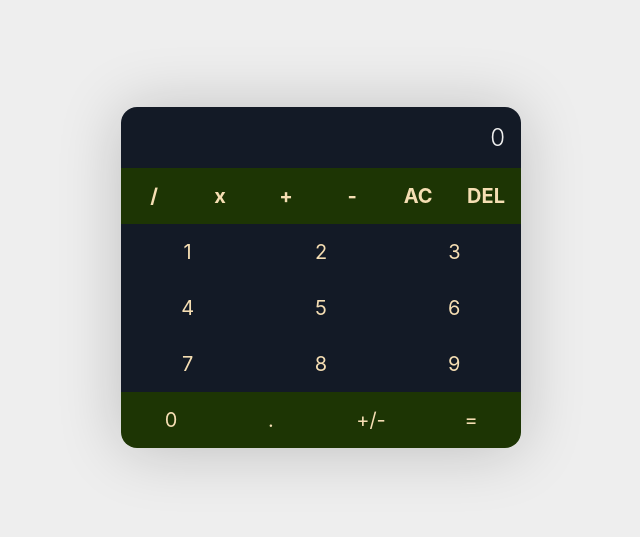
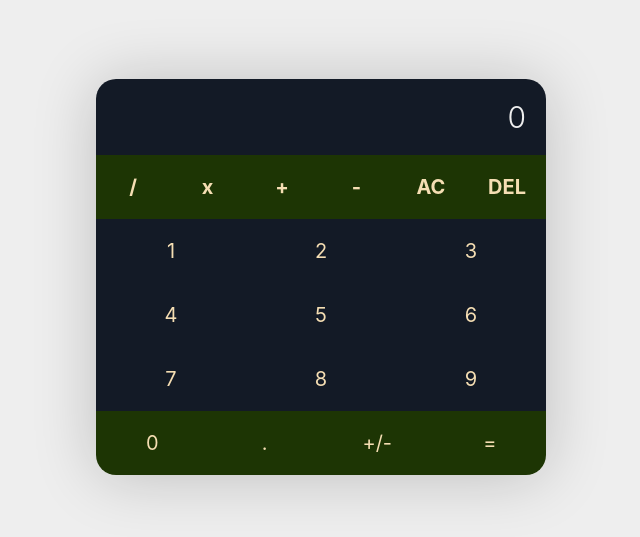
Before and after one commit to saraperkaj/sevulator, a React (Create React App) app: page / in a window 1280 px wide. Shown: the part 123-660 px from the top of the page, without its empty margins (319-959 px from the left). Built offline with nearby package versions, Linux system fonts and the light colour scheme.

Commit message:
all clear button kinda wokrs.

```diff
--- a/src/App.js
+++ b/src/App.js
@@ -1,36 +1,39 @@
 import React, { useState } from "react";
 
 const App = () => {
+  const operators = ["/", "x", "+", "-", ".", "+/-"];
+
+  const [result, setResult] = useState("");
   const [cal, setCal] = useState("");
-  const [result, setResult] = useState("");
 
-  const operators = ["/", "*", "+", "-", ".", "+/-"];
-
-  const updateCal = (value) => {
+  const updateCal = (input) => {
     //limit the operations so that you dont see more than one in a row
 
-    //if the last value is an operator and cal has nothing or the value is an operator and the last value was also an operator
+    //if the last input is an operator and cal has nothing or the input is an operator and the last input was also an operator
     if (
-      (operators.includes(value) && cal === "") ||
-      (operators.includes(value) && operators.includes(cal.slice(-1)))
+      (operators.includes(input) && cal === "") ||
+      (operators.includes(input) && operators.includes(cal.slice(-1)))
     ) {
       //then empty return so it wont do anything
       return;
     }
-    setCal(cal + value);
+    //
+    setCal(cal + input);
 
     //if the last input was not an operator
-    if (!operators.includes(value)) {
+    if (!operators.includes(input)) {
       //then eval() the cal and val and make it a string so that eval works
-      setResult(eval(cal + value).toString());
+      //have to update code to not use eval()(whoops)
+      setResult(eval(cal + input).toString());
     }
   };
+
+  //add helper function for the logic of making a integer either negative or positve but we'll probably have to alter the display so that only one number shows up at a time so that way we can make whatever is on display negative or positive (*-1)
 
   const createNums = () => {
     const nums = [];
 
     for (let i = 1; i < 10; i++) {
-      //uuggghhhh needed to add the onClick to this button as well! cant believe i forgrt ),:<
       nums.push(
         <button onClick={() => updateCal(i.toString())} key={i}>
           {i}
@@ -46,11 +49,16 @@ const App = () => {
   };
 
   const delLast = () => {
-    const value = cal.slice(0, -1);
-    setCal(value);
+    if (cal === "") {
+      return;
+    }
+    const input = cal.slice(0, -1);
+    setCal(input);
   };
 
-  const allClear = () => {};
+  const allClear = () => {
+    setCal("");
+  };
 
   //maybe make a helper function so that the commas will show up when you enter a number like 1000000 so it'll show up as 1,000,000?
 
@@ -63,11 +71,11 @@ const App = () => {
 
         <div className="operators">
           <button onClick={() => updateCal("/")}>/</button>
-          <button onClick={() => updateCal("*")}>x</button>
+          <button onClick={() => updateCal("x")}>x</button>
           <button onClick={() => updateCal("+")}>+</button>
           <button onClick={() => updateCal("-")}>-</button>
 
-          <button>AC</button>
+          <button onClick={allClear}>AC</button>
           <button onClick={delLast}>DEL</button>
         </div>
 
--- a/src/index.css
+++ b/src/index.css
@@ -1,6 +1,5 @@
 :root {
   --primary: #1d3504;
-  --secondary: #151bc0;
   --dark: #131a26;
   --light: #eee;
 }
@@ -22,29 +21,29 @@ body {
   min-height: 100vh;
   align-items: center;
   justify-content: center;
-  padding: 16px;
+  padding: 20px;
 }
 
 .calculator {
   width: 100%;
-  max-width: 400px;
+  max-width: 450px;
   background-color: whitesmoke;
-  border-radius: 16px;
+  border-radius: 20px;
   overflow: hidden;
   box-shadow: 0px 2px 64px rgba(0, 0, 0, 0.2);
 }
 
 .display {
-  padding: 16px;
+  padding: 20px;
   text-align: right;
   background-color: var(--dark);
   color: var(--light);
-  font-size: 24px;
+  font-size: 30px;
   font-weight: 300;
 }
 
 .display span {
-  font-size: 14px;
+  font-size: 20px;
   color: #888;
 }
 
@@ -54,7 +53,7 @@ button {
   outline: none;
   color: wheat;
   font-size: 20px;
-  padding: 16px;
+  padding: 20px;
   cursor: pointer;
   transition: 0.4s;
 }
@@ -68,9 +67,9 @@ button:hover {
 }
 
 .operators button {
-  flex: 1 1 0%;
+  font-weight: 700;
+  flex: 1 1 100%;
   background-color: var(--primary);
-  font-weight: 700;
 }
 
 .nums {
@@ -83,12 +82,12 @@ button:hover {
 }
 
 .mainNums button {
-  flex: 1 1 33.333%;
-  max-width: 33.333%;
+  flex: 1 1 150px;
+  max-width: 150px;
   background-color: var(--dark);
 }
 
 .nums button {
-  flex: 1 1 0%;
+  flex: 1 1 150px;
   background-color: var(--primary);
 }
```
